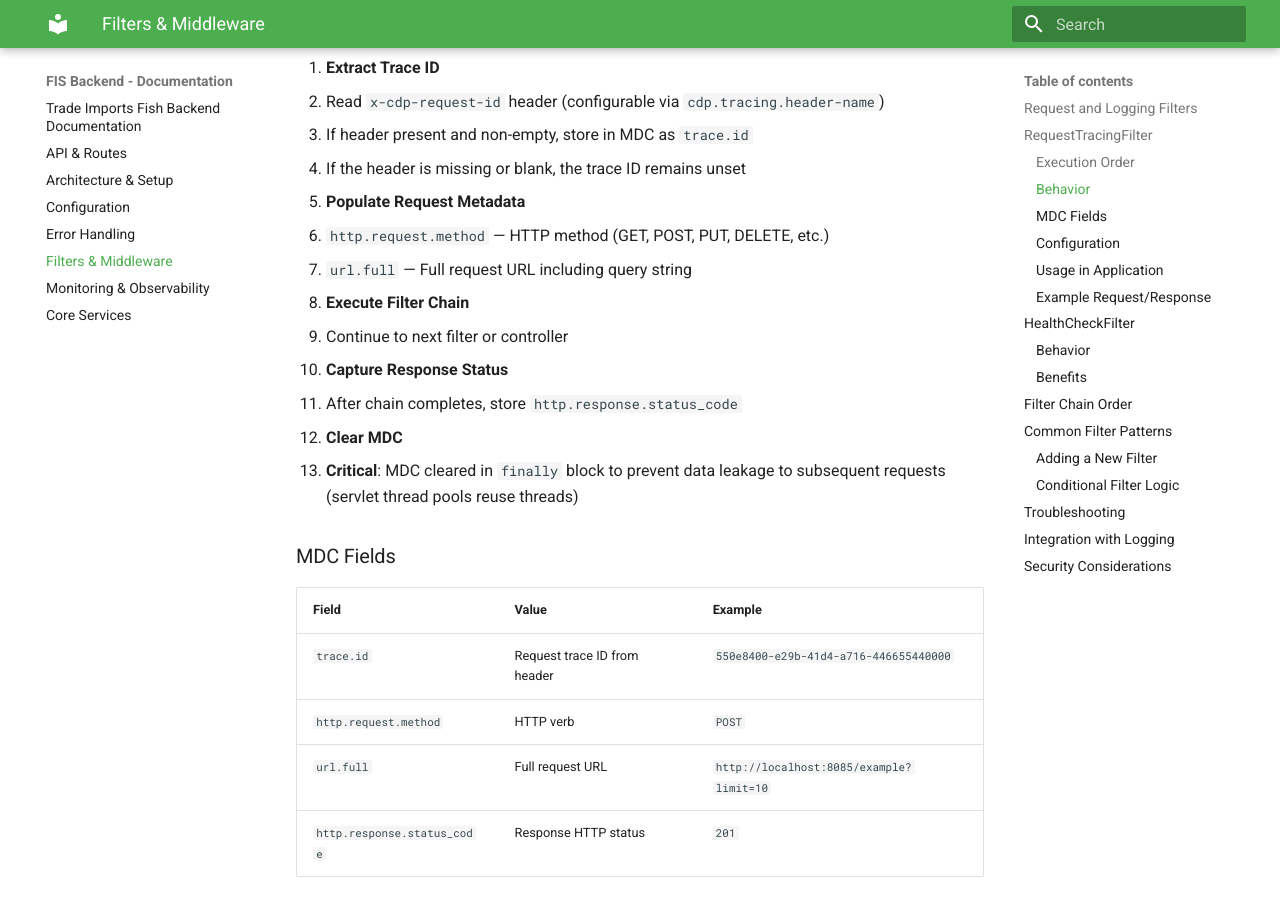
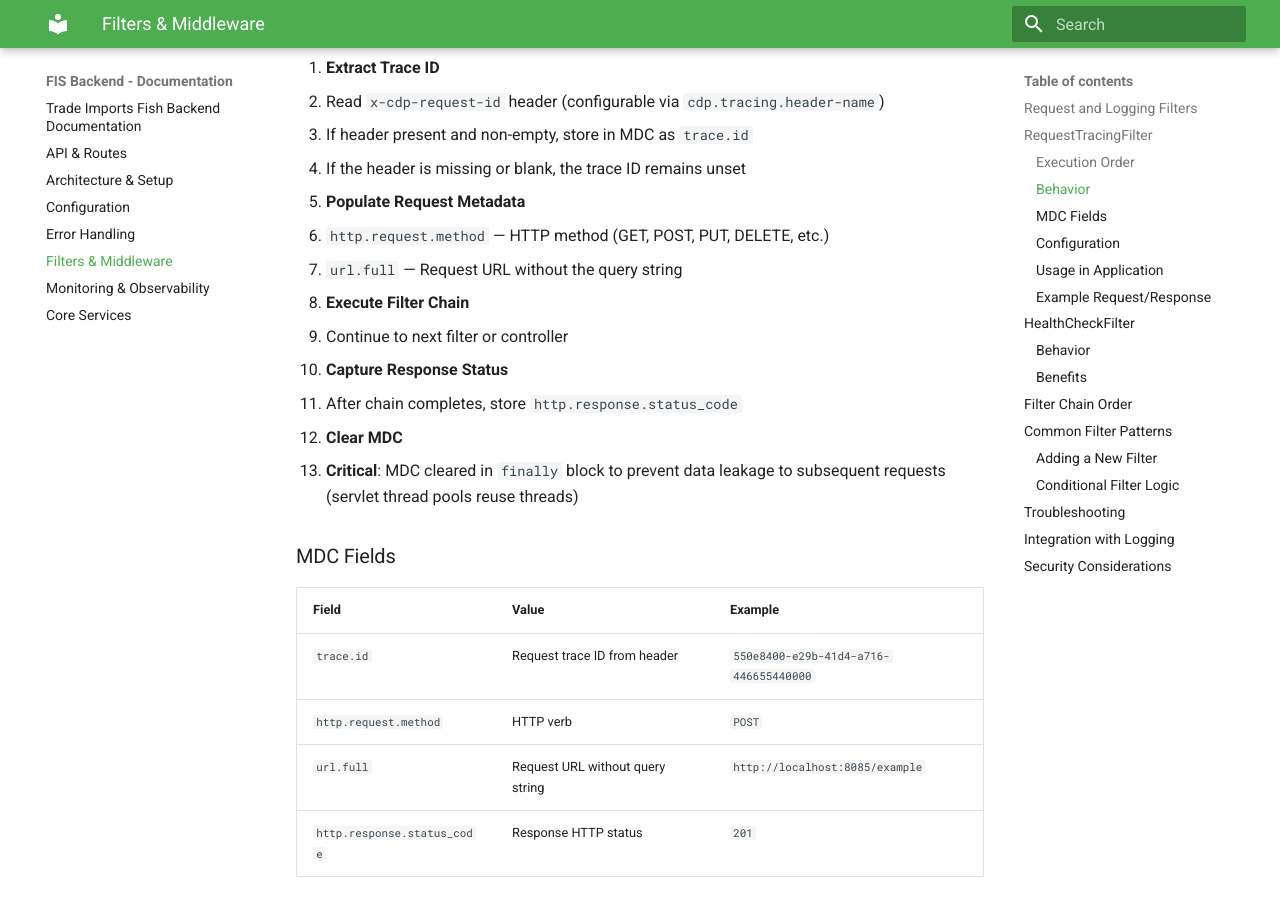
Before and after one commit to DEFRA/trade-imports-fish-be, an MkDocs documentation site: the page built from docs/filters.md, in a window 1280 px wide and 900 px high, scrolled down 760 px. Built offline with MkDocs 1.6.1 and Material for MkDocs 9.7.7, drawn with Linux system fonts in a browser that asks for light colours.

Commit message:
Clarify 'url.full' definition in filters documentation
Updated documentation to clarify the definition of 'url.full' by specifying that it refers to the request URL without the query string.

Co-authored-by: Copilot Autofix powered by AI <175728472+Copilot@users.noreply.github.com>

```diff
--- a/docs/filters.md
+++ b/docs/filters.md
@@ -30,7 +30,7 @@ For each HTTP request:
 
 2. **Populate Request Metadata**
    - `http.request.method` — HTTP method (GET, POST, PUT, DELETE, etc.)
-   - `url.full` — Full request URL including query string
+   - `url.full` — Request URL without the query string
 
 3. **Execute Filter Chain**
    - Continue to next filter or controller
@@ -47,7 +47,7 @@ For each HTTP request:
 | --------------------------- | ---------------------------- | ---------------------------------------- |
 | `trace.id`                  | Request trace ID from header | `550e8400-e29b-41d4-a716-446655440000`   |
 | `http.request.method`       | HTTP verb                    | `POST`                                   |
-| `url.full`                  | Full request URL             | `http://localhost:8085/example?limit=10` |
+| `url.full`                  | Request URL without query string | `http://localhost:8085/example` |
 | `http.response.status_code` | Response HTTP status         | `201`                                    |
 
 ### Configuration
```
